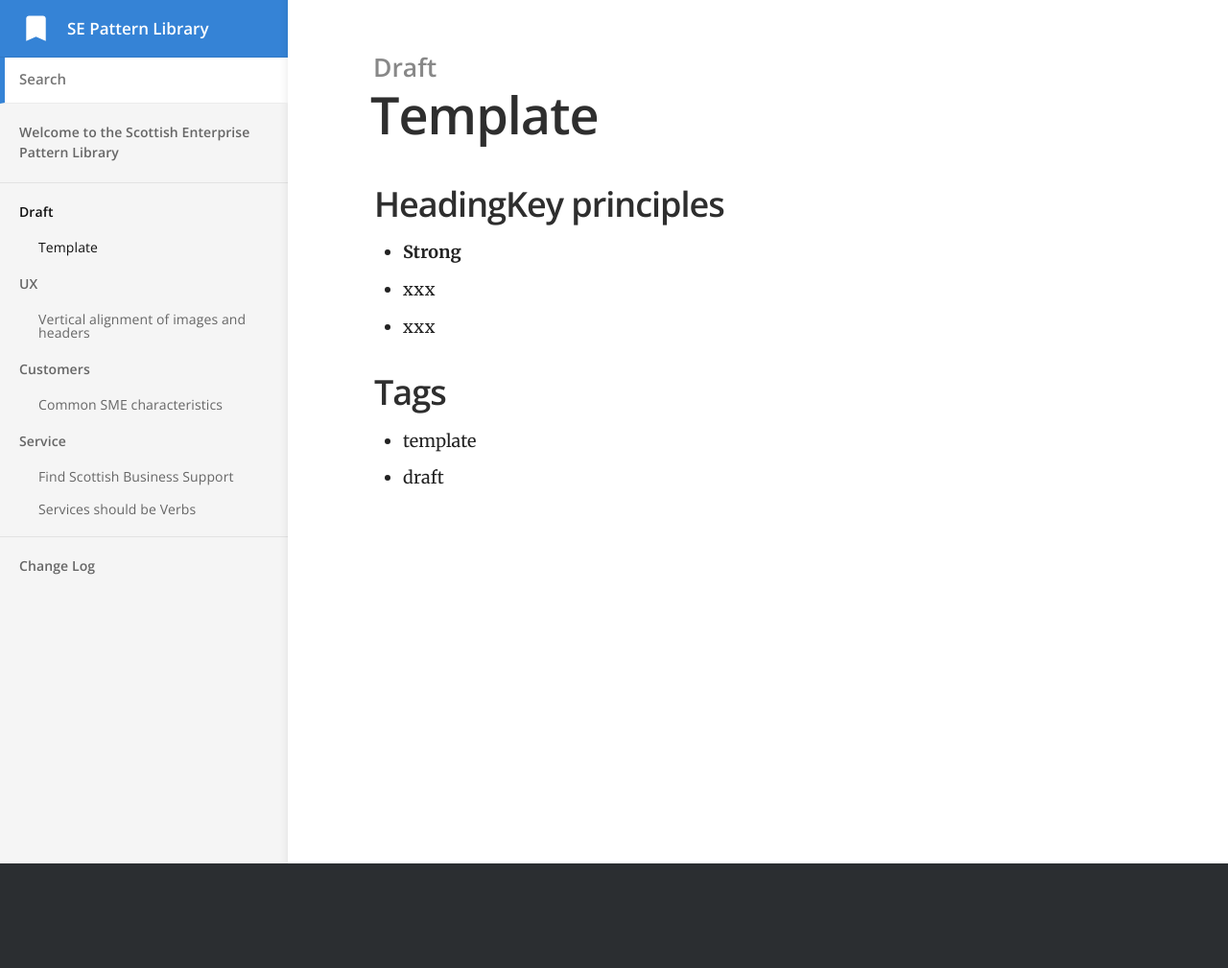
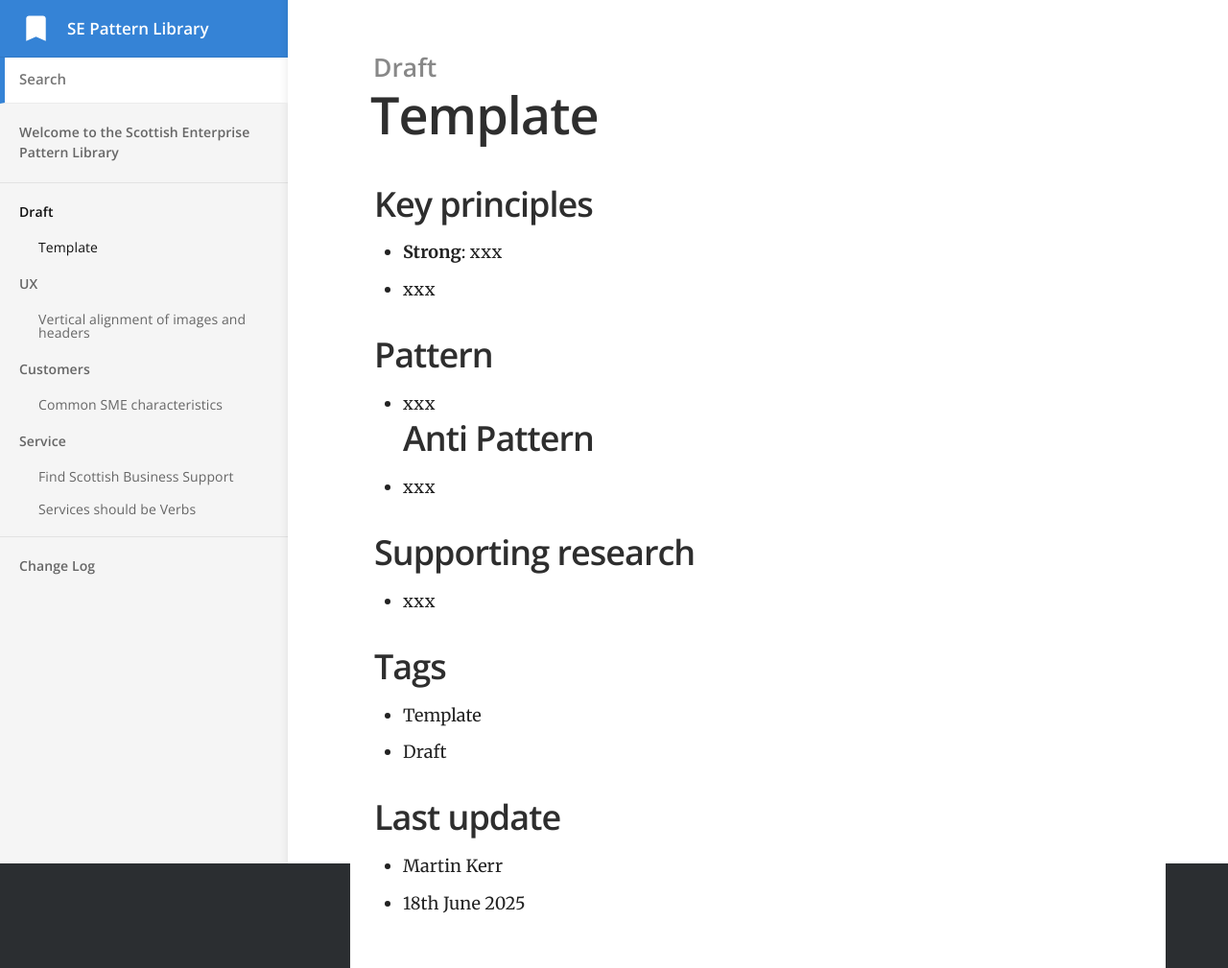
Before and after one commit to scotentSD/patterns, a Jekyll site: the page built from _docs/Content/00-Template.md, in a window 1280 px wide. Shown: the whole page at 96% size. Built offline with Jekyll 4.4.1, drawn with Linux system fonts in a browser that asks for light colours; before the commit the page ends 900 px from its top, so only the background shows below that.

Commit message:
Update 00-Template.md
mk update with standard headings

```diff
--- a/_docs/Content/00-Template.md
+++ b/_docs/Content/00-Template.md
@@ -4,11 +4,23 @@ category: Draft
 order: 99
 ---
 
-## HeadingKey principles ##
-- **Strong**
+## Key principles ##
+- **Strong**: xxx
 - xxx
+
+
+## Pattern
+- xxx
+## Anti Pattern
+- xxx
+
+## Supporting research
 - xxx
 
 ## Tags
-- template
-- draft
+- Template
+- Draft
+
+## Last update
+- Martin Kerr
+- 18th June 2025
```
